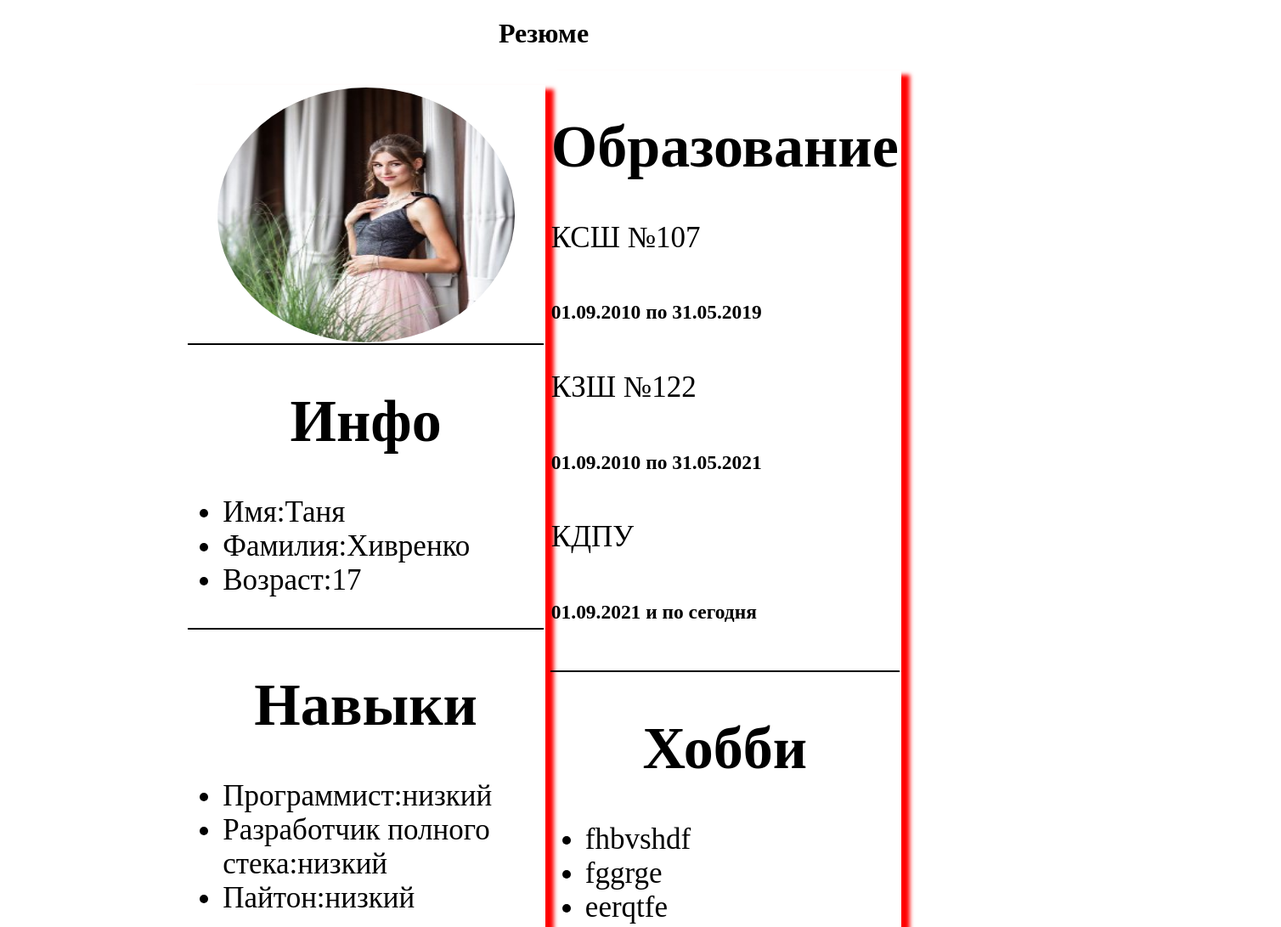
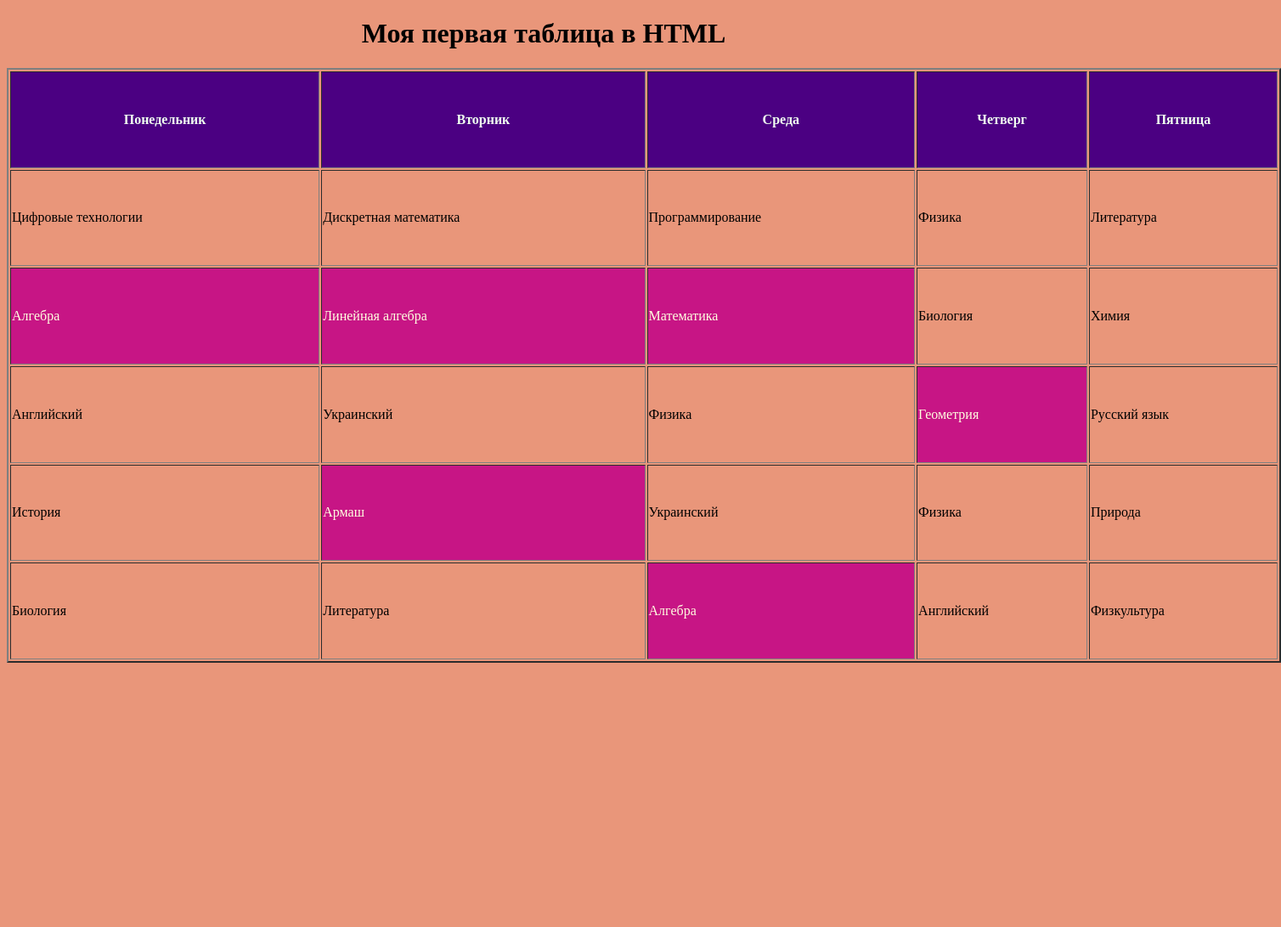
Before and after one commit to tanyakosmos/lesson3, a plain HTML site: page index.html in a window 1280 px wide. Shown: the top 1091 px of the page at 85% size, 1508 px wide, since content can reach past the window. After the commit the page ends 800 px from the top, so only its background shows below. Drawn offline with Linux system fonts and the light colour scheme.

Commit message:
расписание

```diff
--- a/index.html
+++ b/index.html
@@ -2,94 +2,55 @@
 <html lang="en">
 <head>
     <meta charset="UTF-8">
+    <link rel="stylesheet" href="./style.css">
     <meta http-equiv="X-UA-Compatible" content="IE=edge">
     <meta name="viewport" content="width=device-width, initial-scale=1.0">
     <title>Document</title>
-  <link rel="stylesheet" href="style.css">
 </head>
 <body>
-  <h1>Резюме</h1>
-  <table>
+    <h1 align ="center">Моя первая таблица в HTML</h1>
+    <table border="2">
         <tr>
-      <td>
-        <table class="table_l">
-           <tr>
-             <td>
-               <img src="./img/670138a9-aca4-4b58-ba1b-88bcc66e5ef0.jpg" alt="">
-             </td>
+            <th>Понедельник</th>
+            <th>Вторник</th>
+            <th>Среда</th>
+            <th>Четверг</th>
+            <th>Пятница</th>
         </tr>
         <tr>
-             <td>
-             <h1>Инфо</h1>
-              <Ul>
-                <li>Имя:Таня</li>
-                <li>Фамилия:Хивренко</li>
-                <li>Возраст:17</li>
-              </Ul>
-             </td>
+            <td>Цифровые технологии</td>
+            <td>Дискретная математика</td>
+            <td>Программирование</td>
+            <td>Физика</td>
+            <td>Литература</td>
         </tr>
         <tr>
-             <td>
-              <h1>Навыки</h1>
-              <Ul>
-                <li>Программист:низкий</li>
-                <li>Разработчик полного стека:низкий</li>
-                <li>Пайтон:низкий</li>
-              </Ul>
-             </td>
+            <td class="item">Алгебра</td>
+            <td class="item" >Линейная алгебра</td>
+            <td class="item">Математика</td>
+            <td>Биология</td>
+            <td>Химия</td>
         </tr>
         <tr>
-             <td>
-              <h1>Языки</h1>
-              <Ul>
-                <li>Русский:нормально</li>
-                <li>Украинский:нормально</li>
-                <li>Английский:нормальный</li>
-              </Ul>
-             </td>
-           </tr>
-        </table>
-      </td>
-      <td>
-        <table class="table_r">
-          <tr>
-            <td>
-            <h1>Образование</h1>
-                <p>КСШ №107</p>
-                <h6>01.09.2010 по 31.05.2019</h6>
-                <p>КЗШ №122</p>
-                <h6>01.09.2010 по 31.05.2021</h6>
-                <p>КДПУ</p>
-                <h6>01.09.2021 и по сегодня</h6>
-            </td>
+            <td>Английский</td>
+            <td>Украинский</td>
+            <td>Физика</td>
+            <td class="item">Геометрия</td>
+            <td>Русский язык</td>
         </tr>
         <tr>
-            <td>
-             <h1>Хобби</h1>
-             <Ul>
-               <li>fhbvshdf</li>
-               <li>fggrge</li>
-               <li>eerqtfe</li>
-             </Ul>
-            </td>
+            <td>История</td>
+            <td class="item" >Армаш</td>
+            <td>Украинский</td>
+            <td>Физика</td>
+            <td>Природа</td>
         </tr>
         <tr>
-            <td>
-              <h1>Соц.сети</h1>
-              <Ul>
-                <li>kjgho</li>
-                <li>tgr</li>
-                <li>rtg</li>
-              </Ul>
-            </td>
-          </tr>
-          <tr>
-              <td class="ancher">
-                <a href="###"></a>
-              </td>
-          </tr>
-        </table>
-      </td>
+            <td>Биология</td>
+            <td>Литература</td>
+            <td class="item" >Алгебра</td>
+            <td>Английский</td>
+            <td>Физкультура</td>
         </tr>
     </table>
 
--- a/style.css
+++ b/style.css
@@ -1,24 +1,16 @@
+body {
+    background-color: darksalmon;
+}
 table {
-    font-size: 35px;
-
-    width: 100px;
     margin: auto;
+    width: 1500px;
+    height: 700px;
 }
-img {
-    display: block;
-    margin: auto;
-    border-radius: 100%;
-    width: 350px;
-    height: 300px;
-
+th {
+    background-color: indigo;
+    color: honeydew;
 }
-td {
-    border-bottom: 2px solid black;
+.item {
+    background-color: mediumvioletred;
+    color: lightyellow;
 }
-h1 {
-    text-align: center;
-}
-.table_l, .table_r {
-    width: 360px;
-    box-shadow: 10px 5px 5px red;
-}
```
Also changed, not shown: img/670138a9-aca4-4b58-ba1b-88bcc66e5ef0.jpg (deleted), 1 other file. Lines whose indentation alone changed are shown as unchanged.
